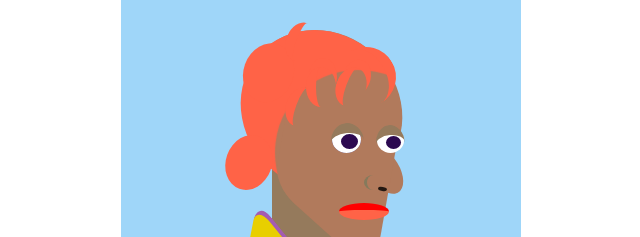
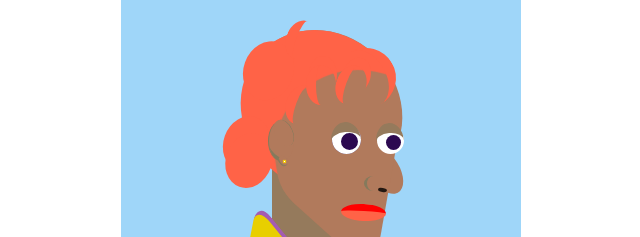
Before and after one commit to emiliacb/portraitCSSPURE, a plain HTML site: page index.html in a window 1280 px wide. Shown: the top 237 px of the page, 319-959 px from the left. Drawn offline with Linux system fonts and the light colour scheme.

Commit message:
added ear

```diff
--- a/index.html
+++ b/index.html
@@ -1,7 +1,7 @@
 <!DOCTYPE html>
 <html>
 <head>
-	<title>Rostro</title>
+	<title>Portrait</title>
 	<meta charset="utf-8">
 	<link rel="stylesheet" type="text/css" href="styles.css">
 </head>
@@ -34,6 +34,10 @@
 		<div class="mechon cuatro"></div>
 		<div class="mechon cinco"></div>
 		<div class="barra"></div>
+		<div class="oreja"></div>
+		<div class="oreja dos"></div>
+		<div class="oreja lobulo"></div>
+		<div class="aro"></div>
 	</div>
 </body>
 </html>
--- a/styles.css
+++ b/styles.css
@@ -139,34 +139,34 @@
 
 .ojos {
 	width: 29px;
-	height: 27px;
+	height: 29px;
 	border-radius: 50%;
 	z-index: 10;
 	background-color: #2C0950;
-	margin:  -65px -50px 0 0;
+	margin:  -66px -50px 0 0;
 	box-shadow: 47px 3px 0 -7px #2C0950,
 							inset 3px 2px 0 6px white,
 				 			44px 1px 0 -1px white;
 }
 
 .parpado {
-	width: 33px;
+	width: 30px;
 	height: 27px;
 	border-radius: 50%;
 	z-index: 12;
 	border-top: 10px solid #957a5c;
-	margin:  -68px -52px 0 0;
+	margin:  -70px -50px 0 0;
 	transform: rotate(-5deg);
 }
 
 .parpado.dos {
-	width:  29px;
-	margin:  -35px -138px 0 0;
+	width:  27.7px;
+	margin:  -36px -138px 0 0;
 	transform: rotate(-5deg);
 }
 
 .boca {
-	width:  50px;
+	width:  45px;
 	height: 3px;
 	border-width:  7px 0 7px 0;
 	border-color:  red transparent tomato transparent;
@@ -175,6 +175,7 @@
 	border-radius: 50%;
 	z-index: 12;
 	margin: 50px -85px 0 0;
+	transform: rotateZ(3deg);
 }
 
 .aleta {
@@ -210,7 +211,8 @@
 
 .mechon.dos {
 	margin: -20px 40px 0 0;
-	box-shadow:  -30px 70px 0 8px tomato;
+	box-shadow:  -30px 70px 0 8px tomato,
+							-38px 55px 0 8px tomato;
 	transform:  rotate(20deg);
 }
 
@@ -226,7 +228,7 @@
 }
 
 .mechon.cinco {
-	margin: -15px -90px 0 0;
+	margin: -12px -90px 0 0;
 	height: 60px;
 	width:  50px;
 	box-shadow: none;
@@ -242,3 +244,39 @@
 	z-index: 15;
 	transform:  rotate(9deg);
 }
+
+.oreja {
+	width: 25px;
+	height: 40px;
+	background-color: #b17a5c;
+	border-left: 1px solid  #857a5c;
+	border-radius: 50%;
+	z-index: 20;
+	margin: -279px 80px 0 0;
+	box-shadow: inset 6px -12px 0 -10px #857a5c;
+}
+
+.oreja.dos {
+	margin: -48px 75px 0 0;
+	border-left: none;
+	border-right: 1px solid  #857a5c;
+	box-shadow: none;
+	transform: scale(0.7) rotate(-25deg);
+}
+
+.oreja.lobulo {
+	margin: -12px 77px 0 0;
+	border: none;
+	border: solid #857a5c;
+	border-width:  0 0 0 5px;
+	transform: scale(0.28) rotate(-35deg);
+}
+
+.aro {
+	width: 1px;
+	height: 1px;
+	background-color: white;
+	box-shadow: 0 0 1px 1px gold;
+	margin: -20px 74px 0 0;
+	z-index: 20;
+}
```
Also changed, not shown: img/iter4.jpeg (added), 1 other file.
